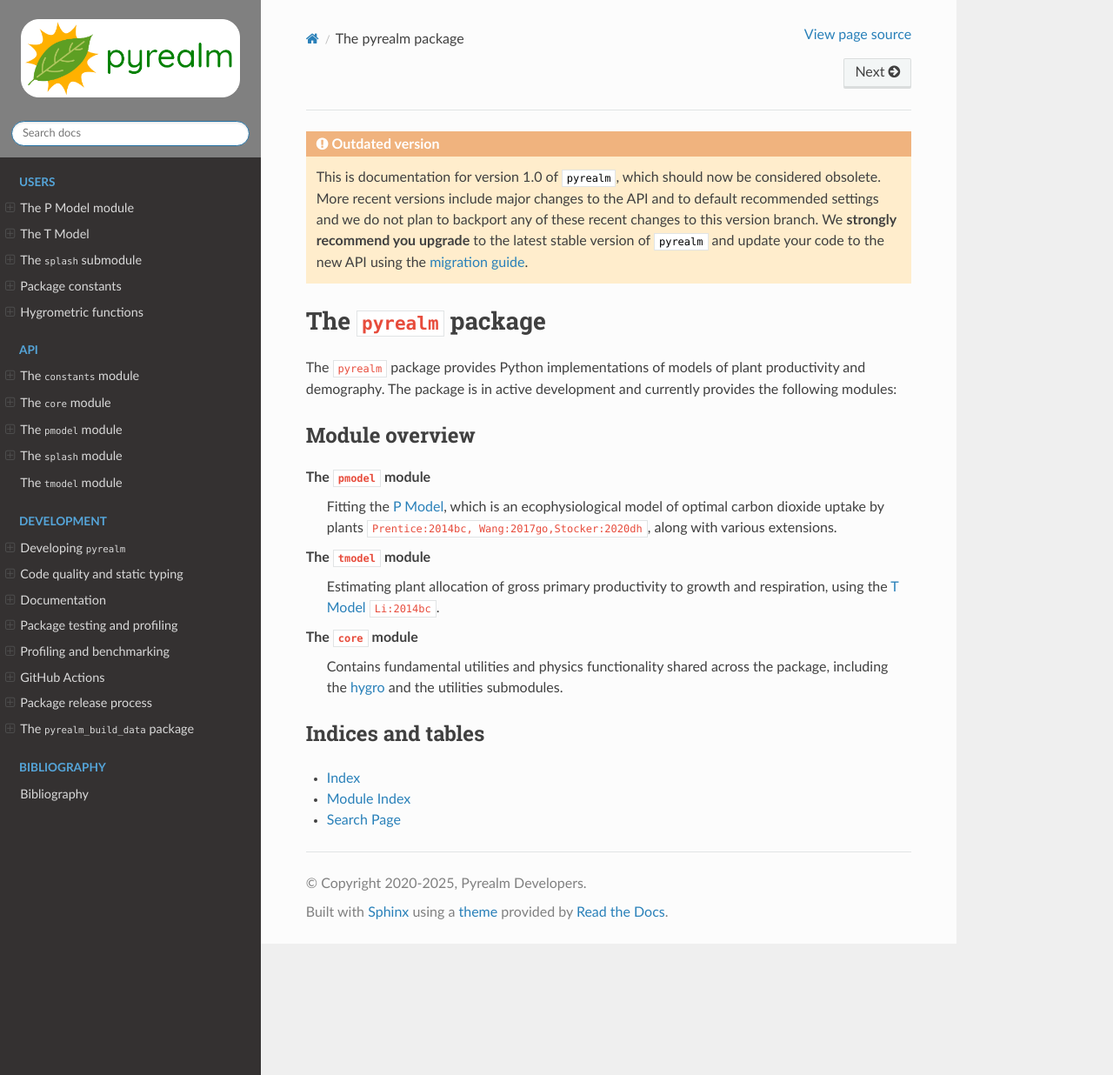
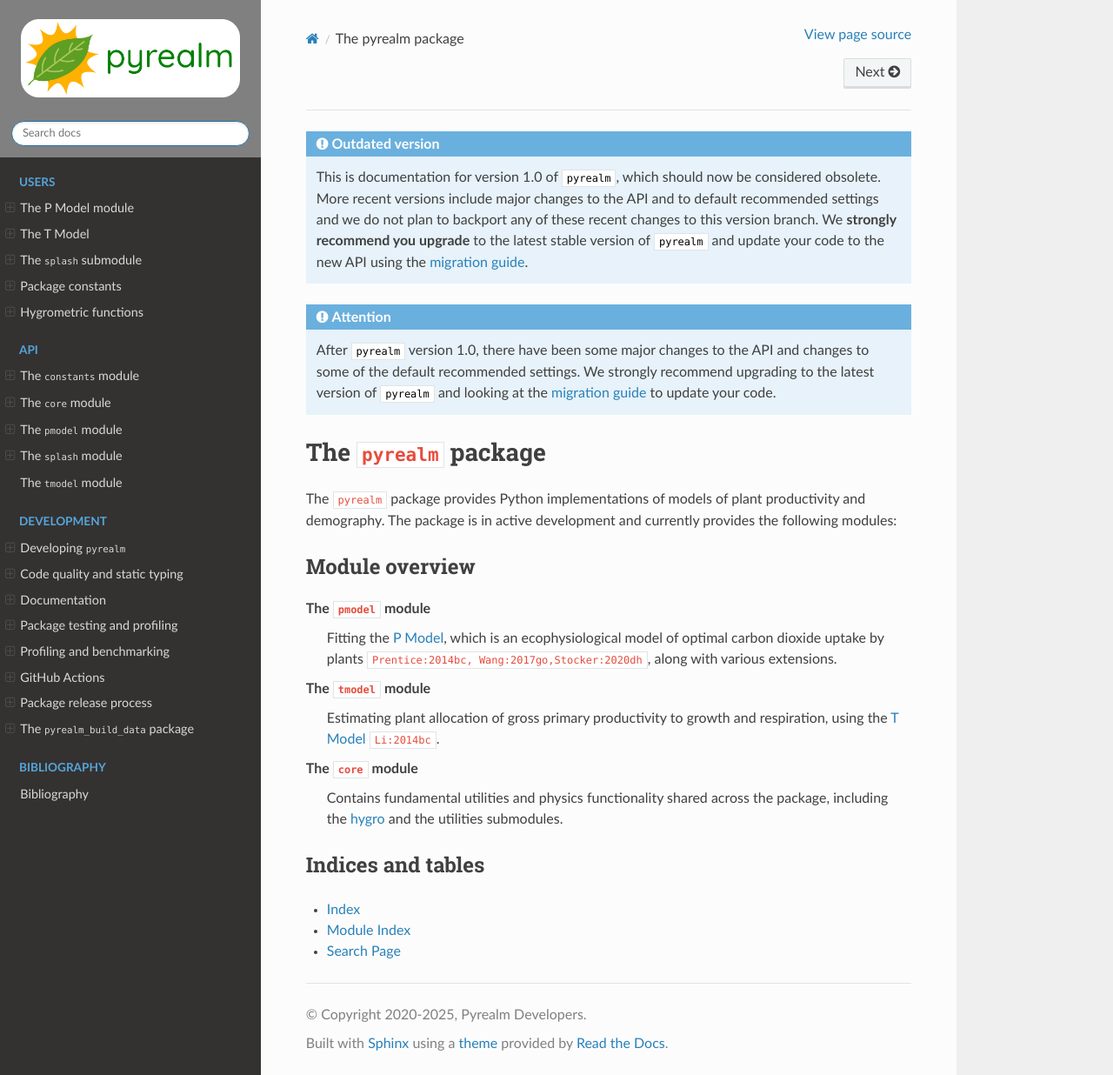
Before and after one commit to ImperialCollegeLondon/pyrealm, a Sphinx documentation site: the page built from docs/source/index.md, in a window 1280 px wide and 1236 px high. Shown: the whole window at 87% size. Built offline with Sphinx 7.4.7 and the Read the Docs theme 3.1.0, drawn with Linux system fonts in a browser that asks for light colours; cross-references to code outside the pages are shown as plain code; the version number is read from the project's files by our own code.

Commit message:
HTML syntax issue? Disappearing banner

```diff
--- a/docs/source/_templates/layout.html
+++ b/docs/source/_templates/layout.html
@@ -2,7 +2,7 @@
 
 {% block document %}
 
-<div class="admonition warning">
+<div class="admonition-warning admonition">
 <p class="admonition-title">Outdated version</p>
 <p>
     This is documentation for version 1.0 of <code>pyrealm</code>, which should now
@@ -18,5 +18,17 @@
 </p>
 </div>
 
+
+<div class="admonition-attention admonition">
+<p class="admonition-title">Attention</p>
+<p>
+    After <code>pyrealm</code> version 1.0, there have been some major changes to the
+    API and changes to some of the default recommended settings. We strongly recommend
+    upgrading to the latest version of <code>pyrealm</code> and looking at the <a href="https://pyrealm.readthedocs.io/en/latest/users/versions.html">migration
+    guide</a> to update your code.
+
+</p>
+</div>
+
 {{ super() }}
 {% endblock %}
```
